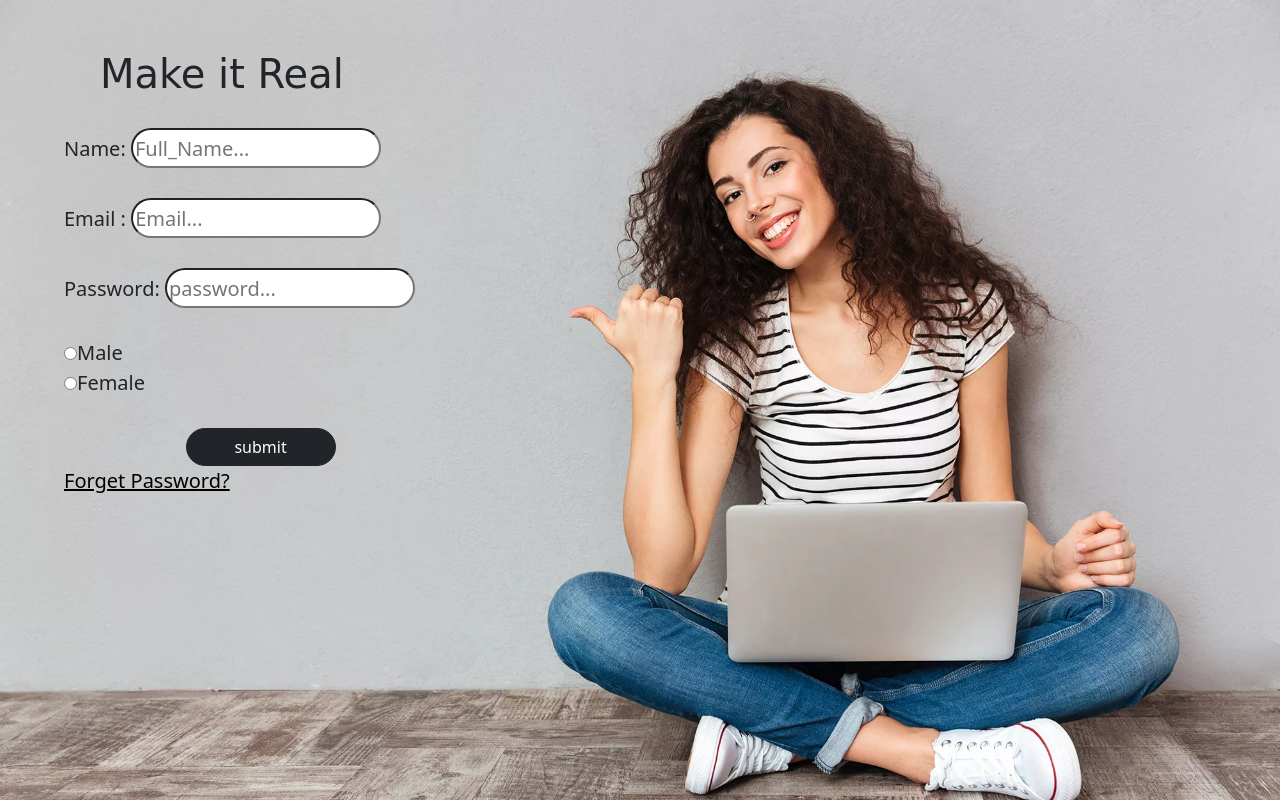
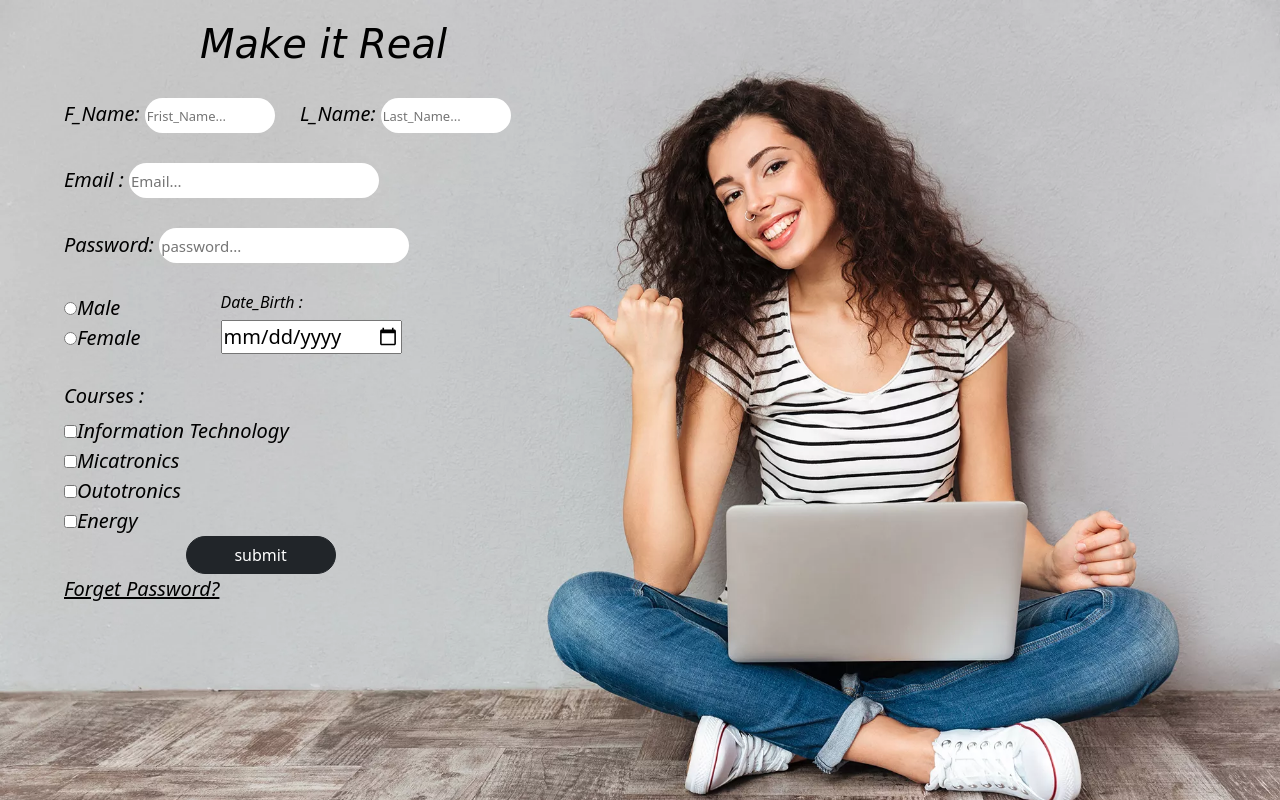
Before and after one commit to hebaNabilhamd/final_project, a plain HTML site: page login.html in a window 1280 px wide. Drawn offline with nearby package versions, Linux system fonts and the light colour scheme.

Commit message:
new_commit

```diff
--- a/index.css
+++ b/index.css
@@ -2,11 +2,11 @@ body{
     background-color: #9cc1c7;
     background-attachment: fixed;
     background-size:cover;
-    background-image: url(image/bg-4.jpg);
+    background-image: url(image/bloor.jpg);
     background-color: #9dc1c7;
 }
 .one{
-    height: 600px;
+    height: 650px;
     width:100%;
     background-image: url(image/pg2.webp);
     background-size:cover;
@@ -73,6 +73,8 @@ b{
 }
 .login{
     background-image: url(image/pg3.webp);
+    font-style:italic;
+    color: black;
 }
 .log{
   margin-top: 30px;
@@ -81,8 +83,14 @@ b{
 }
 .logi{
   border-radius: 20px;
-  height: 40px;
+  height: 35px;
   width: 250px;
+  font-size: 15px;
+  border: none;
+   outline: none;
+}
+.logi:focus{
+  background-color:#bdc3c7;
 }
 .btn{
   margin-left: 10%;
@@ -90,8 +98,8 @@ b{
     width: 150px;
 }
 .header{
-  margin-left: 100px;
-  margin-top: 50px;
+  margin-left: 200px;
+  margin-top: 20px;
   font-family: 'Stint Ultra Condensed', cursive;
 }
 .aaa{
@@ -101,3 +109,12 @@ b{
 text-decoration: none;
     color: white;
 }
+.t{
+  width: 130px;
+  font-size: 13px;
+  margin-right:20px;
+}
+.radio {
+  float: left;
+  margin-right: 80px;
+}
--- a/login.html
+++ b/login.html
@@ -11,19 +11,32 @@
       <h1 class="header">Make it Real</h1>
     <div class="log">
     <form class="" action="mailto:marawanmarawan1011@gmail.com" method="post">
-  <label for="">Name: </label>
-    <input type="text" name="" value="" placeholder="Full_Name..." class="logi">
-    <br><br>
+  <label for="">F_Name: </label>
+    <input type="text" name="" value="" placeholder="Frist_Name..." class="logi t">
+    <label for="">L_Name: </label>
+      <input type="text" name="" value="" placeholder="Last_Name..." class="logi t">
+      <br><br>
     <label for="">Email : </label>
     <input type="email" name="" value="" placeholder="Email..." class="logi">
     <br><br>
     <label for="">Password: </label>
     <input type="password" name="" value="" placeholder="password..." class="logi">
     <br><br>
-    <input type="radio" name="Male" value="" id="1">Male
+    <div class="radio">
+      <input type="radio" name="gen" value="" id="1">Male
+      <br>
+      <input type="radio" name="gen" value="" id="1">Female
+    </div>
+    <div class="date">
+      <h6>Date_Birth :</h6>
+      <input type="date" name="" value="">
+    </div>
     <br>
-    <input type="radio" name="Female" value="" id="1">Female
-    <br><br>
+    <h5>Courses :</h5>
+    <input type="checkbox" name="" value="">Information Technology <br>
+    <input type="checkbox" name="" value="">Micatronics <br>
+    <input type="checkbox" name="" value="">Outotronics <br>
+    <input type="checkbox" name="" value="">Energy <br>
     <button type="submit" class="btn btn-dark" ><a href="index.html" class="deco">submit</a></button>
     <br>
     <a href="#" class="aaa">Forget Password?</a>
```
Also changed, not shown: image/bloor.jpg (added), mica.html (added).
